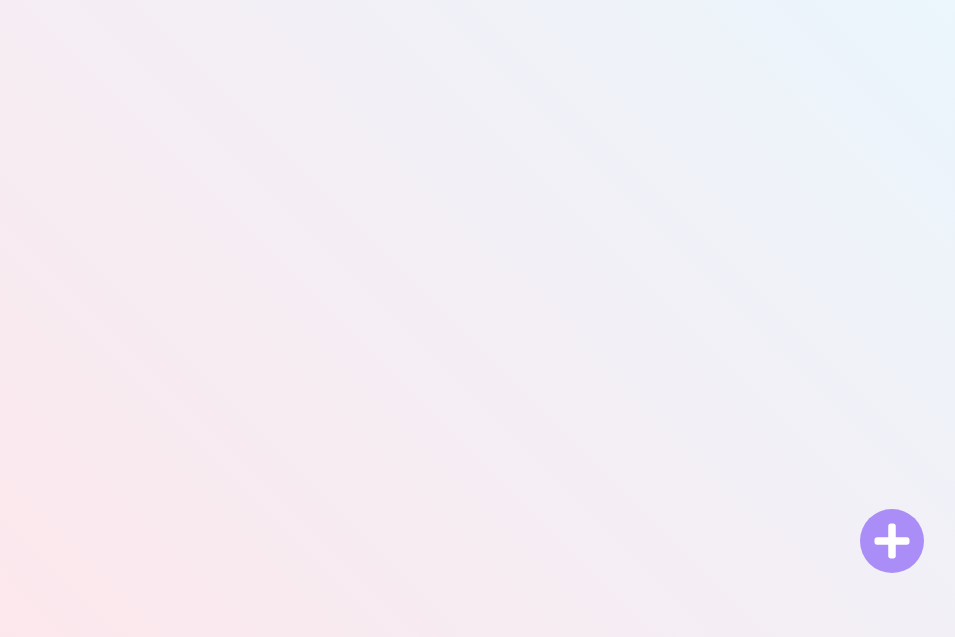
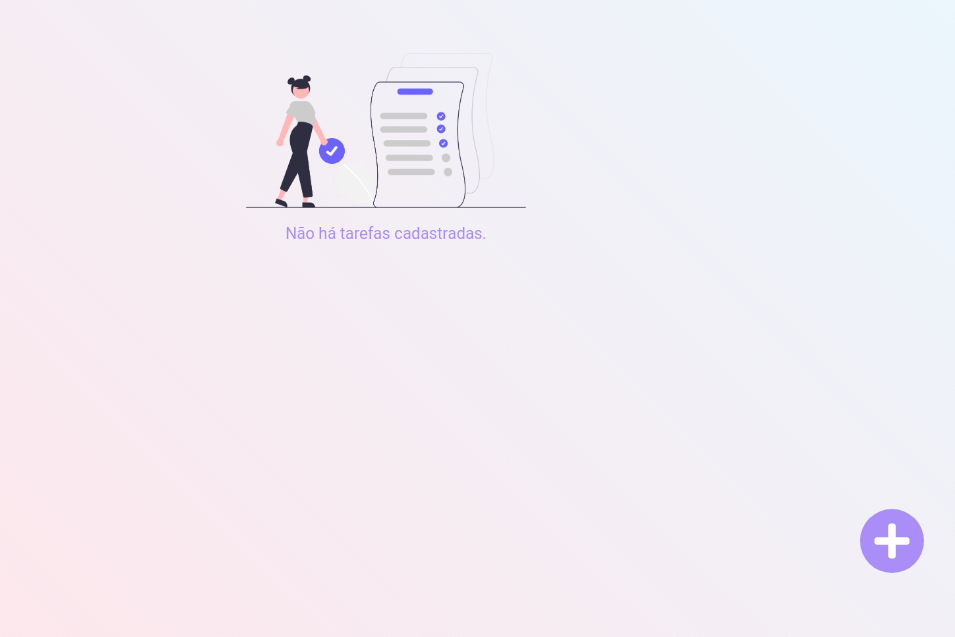
Before and after one commit to raqueltsato/to-do-list-app, a React (Vite) app: page / in a window 1280 px wide. Shown: the part 163-800 px from the top of the page, without its empty margins (254-1209 px from the left). Built offline with nearby package versions, Linux system fonts and the light colour scheme.

Commit message:
feat: add empty state

```diff
--- a/src/components/ToDoList/index.tsx
+++ b/src/components/ToDoList/index.tsx
@@ -2,17 +2,24 @@ import { useContext } from "react";
 import { useTranslation } from "react-i18next";
 import { ToDoContext } from "../../contexts/toDoContext";
 import { Card } from "../Card";
-import { ListContainer } from "./styles";
+import { EmptyContainer, ListContainer } from "./styles";
+import empty from "../../assets/empty.png";
 
 export const ToDoList = (): React.ReactNode => {
   const { toDos, handleEditToDo, handleRemoveToDo, toggleModal } =
     useContext(ToDoContext);
 
-  const { t } = useTranslation("locale");
+  const { t } = useTranslation(["locale", "list"]);
 
   return (
     <ListContainer>
-      {toDos.map((toDo) => {
+      {!toDos.length ? (
+        <EmptyContainer>
+          <img src={empty} width="80%" />
+          <p>{t("list:emptyList")}</p>
+        </EmptyContainer>
+      ) : (
+        toDos.map((toDo) => {
           return (
             <Card
               key={toDo.id}
@@ -23,7 +30,8 @@ export const ToDoList = (): React.ReactNode => {
               t={t}
             />
           );
-      })}
+        })
+      )}
     </ListContainer>
   );
 };
--- a/src/components/ToDoList/styles.ts
+++ b/src/components/ToDoList/styles.ts
@@ -9,3 +9,24 @@ export const ListContainer = styled.div`
   align-items: center;
   width: 100vw;
 `;
+
+export const EmptyContainer = styled.div`
+  display: flex;
+  flex-direction: column;
+  justify-content: space-between;
+  align-items: center;
+  margin-top: 15%;
+  right: 0;
+  left: 0;
+
+  img {
+    max-width: 350px;
+  }
+
+  p {
+    ${({ theme: { colors, space } }) => `
+      color: ${colors.purple};
+      margin-top: ${space.sm};
+    `}
+  }
+`;
--- a/src/config/i18n/locales/pt-br.ts
+++ b/src/config/i18n/locales/pt-br.ts
@@ -11,4 +11,7 @@ export default {
   locale: {
     dateLocale: "pt-br",
   },
+  list: {
+    emptyList: "Não há tarefas cadastradas.",
+  },
 };
```
Also changed, not shown: src/assets/empty.png (added). Lines whose indentation alone changed are shown as unchanged.
